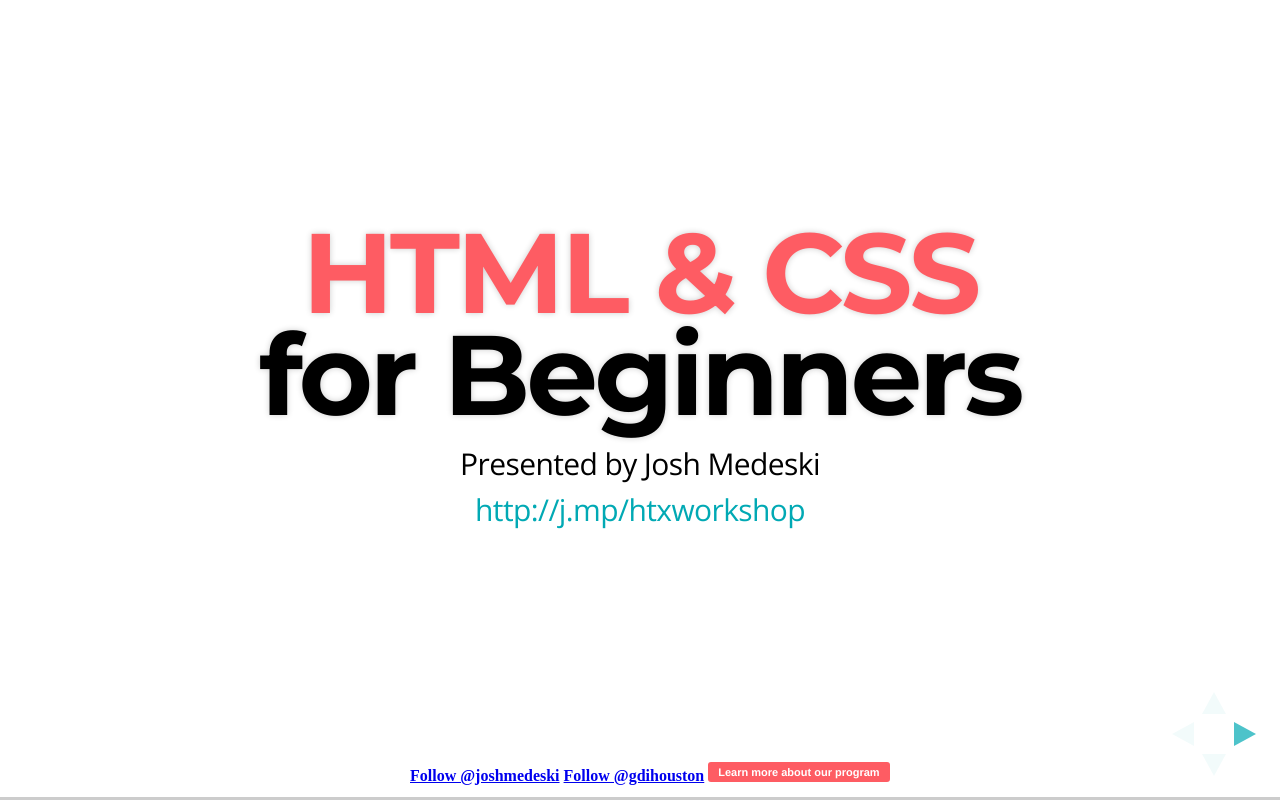
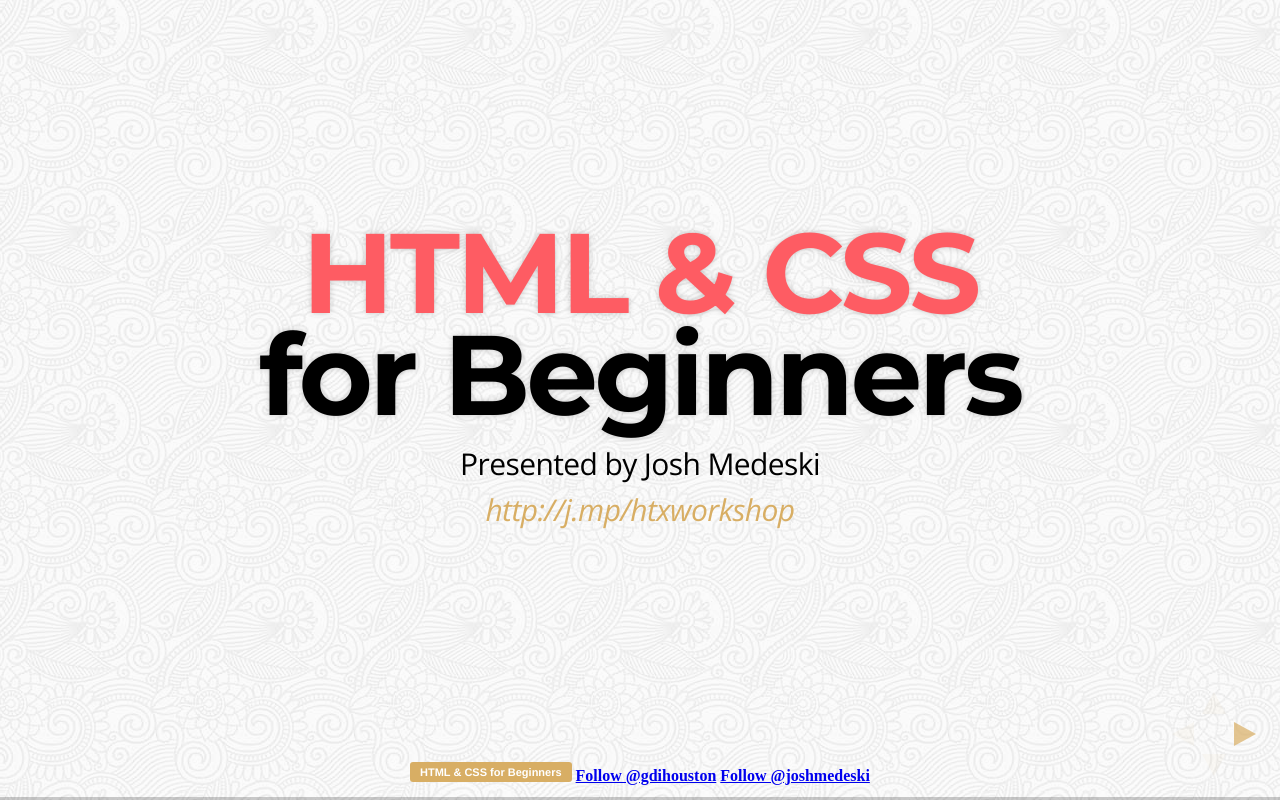
Before and after one commit to rynoschni/html-css-beginner, a website: page index.html in a window 1280 px wide. Drawn offline with nearby package versions, Linux system fonts and the light colour scheme.

Commit message:
update to gold links and pretty background

```diff
--- a/css/theme/source/girldevelopit.scss
+++ b/css/theme/source/girldevelopit.scss
@@ -17,6 +17,7 @@
 
 // Colors
 $pink: #fe5c63;
+$gold: #d8ae64;
 $blue: #01a9b4;
 $green: #92bb44;
 $maroon: #8b0036;
@@ -26,14 +27,14 @@ $backgroundColor: #ffffff;
 
 $mainFont: 'Open Sans', sans-serif;
 $mainColor: #000000;
-$linkColor: $blue;
+$linkColor: $gold;
 $linkColorHover: #000000;
 $headingFont: 'Montserrat', Impact, sans-serif;
 $headingColor: #000000;
 $headingTextShadow: none;
 $headingLetterSpacing: -0.03em;
 $headingTextTransform: none;
-$selectionBackgroundColor: #e7ad52;
+$selectionBackgroundColor: $gold;
 $mainFontSize: 30px;
 
 
@@ -42,11 +43,15 @@ $mainFontSize: 30px;
 // ---------------------------------------------
 
 body {
-  // background: url(../../images/bg.jpg) repeat;
+  background: url(../../images/bg.png) repeat;
+}
+
+.reveal a {
+  font-style: italic;
 }
 
 .reveal .progress span {
-  background: $green;
+  background: $pink;
 }
 
 .share-reveal {
@@ -60,7 +65,7 @@ body {
 
 .share-reveal__button {
   position: relative;
-  background: $pink;
+  background: $gold;
   padding: 4px 10px;
   font-weight: bold;
   font: normal bold normal 11px/18px 'Helvetica Neue',Arial,sans-serif;
--- a/index.html
+++ b/index.html
@@ -318,13 +318,14 @@
 
 		<div class="share-reveal">
 
+			<a href="http://www.girldevelopit.com/" class="share-reveal__button">HTML &amp; CSS for Beginners</a>
+
 			<strong class="share-reveal__twitter">
+				<a href="https://twitter.com/gdihouston" class="twitter-follow-button" data-show-count="false">Follow @gdihouston</a>
 				<a href="https://twitter.com/joshmedeski" class="twitter-follow-button" data-show-count="false">Follow @joshmedeski</a>
-				<a href="https://twitter.com/gdihouston" class="twitter-follow-button" data-show-count="false">Follow @gdihouston</a>
 				<script>!function(d,s,id){var js,fjs=d.getElementsByTagName(s)[0],p=/^http:/.test(d.location)?'http':'https';if(!d.getElementById(id)){js=d.createElement(s);js.id=id;js.src=p+'://platform.twitter.com/widgets.js';fjs.parentNode.insertBefore(js,fjs);}}(document, 'script', 'twitter-wjs');</script>
 			</strong>
 
-			<a href="http://www.makersquare.com/" class="share-reveal__button">Learn more about our program</a>
 		</div>
 
 
```
Also changed, not shown: css/theme/girldevelopit.css, images/bg.jpg (deleted), images/bg.png (added), 1 other file.
